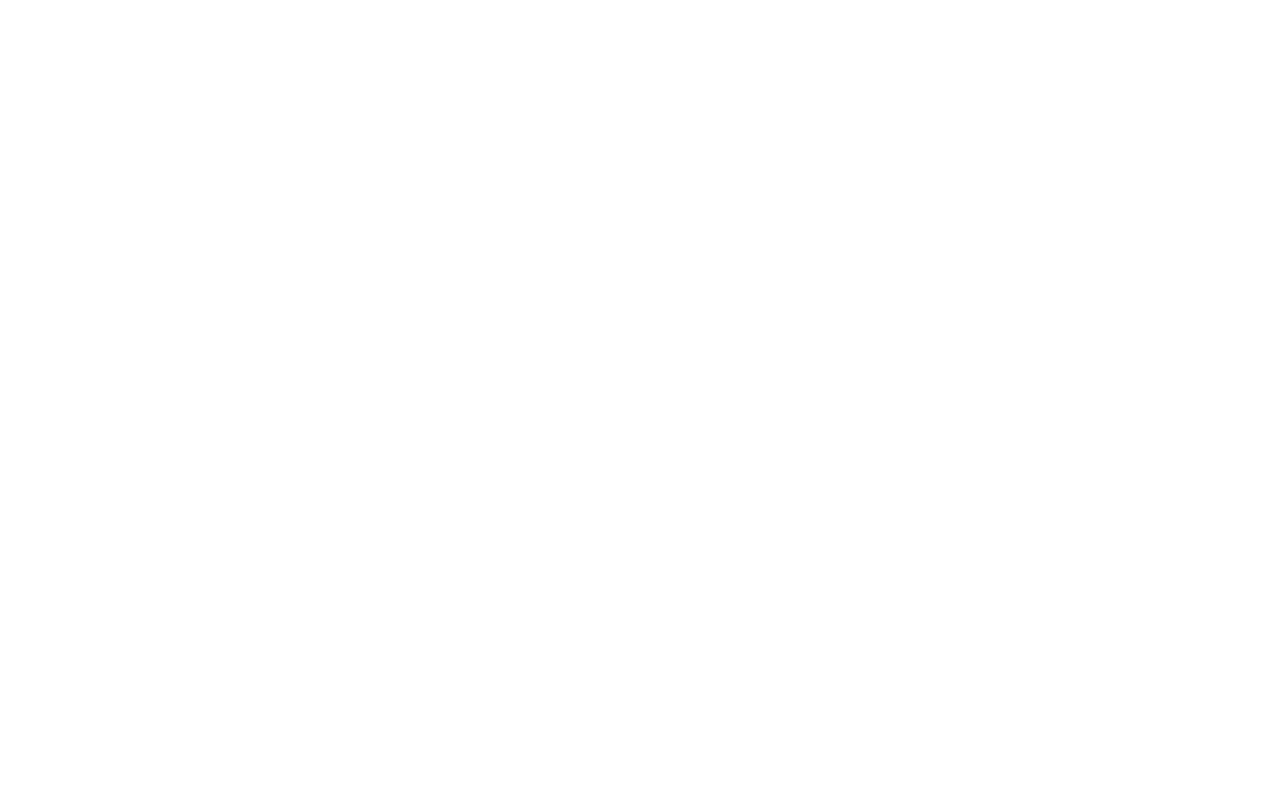
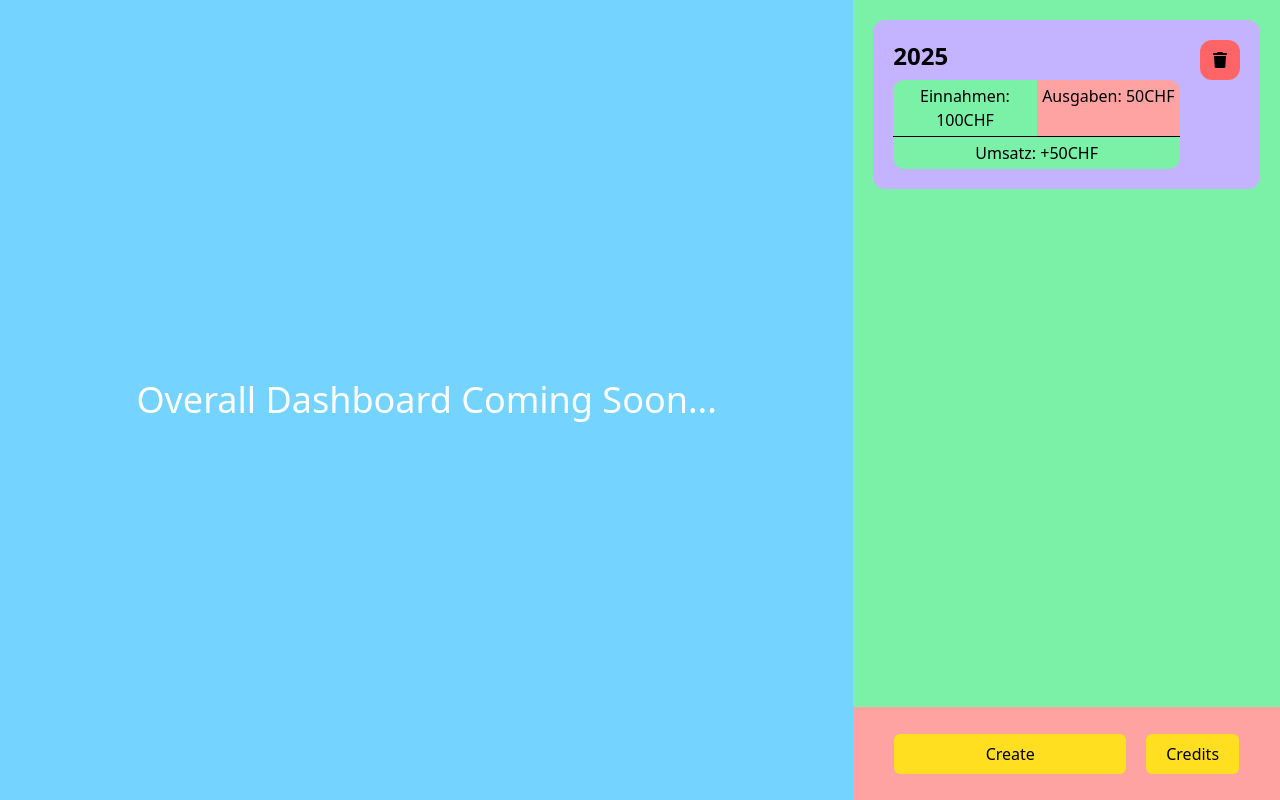
Before and after one commit to xxxCam900xxx/XRBT-Track, a React (Vite) app in the folder app/frontend/: page / in a window 1280 px wide. Built offline with nearby package versions, Linux system fonts and the light colour scheme.

Commit message:
✨ Frontend: visual interface build without any functions yet

```diff
--- a/app/frontend/index.html
+++ b/app/frontend/index.html
@@ -1,13 +1,19 @@
 <!doctype html>
 <html lang="en">
+
 <head>
   <meta charset="UTF-8" />
   <meta name="viewport" content="width=device-width, initial-scale=1.0" />
   <link rel="stylesheet" href="./src/index.css">
+  <link rel="stylesheet" href="https://cdnjs.cloudflare.com/ajax/libs/font-awesome/6.2.0/css/all.min.css"
+    integrity="sha512-xh6O/CkQoPOWDdYTDqeRdPCVd1SpvCA9XXcUnZS2FmJNp1coAFzvtCN9BmamE+4aHK8yyUHUSCcJHgXloTyT2A=="
+    crossorigin="anonymous" referrerpolicy="no-referrer">
   <title>XRBT - Track</title>
 </head>
+
 <body>
   <div id="root"></div>
   <script type="module" src="/src/main.jsx"></script>
 </body>
+
 </html>
--- a/app/frontend/src/App.jsx
+++ b/app/frontend/src/App.jsx
@@ -1,8 +1,22 @@
+import BugetSelectionView from "./assets/components/BugetSelectionView"
+import DashboardView from "./assets/components/DashboardView"
+
 function App() {
   return (
-    <>
-
-    </>
+    <main className="flex flex-row h-full w-full">
+      {/* Dashboard Section */}
+      <section
+        className="w-2/3 bg-sky-300 flex justify-center items-center p-5"
+      >
+        <DashboardView />
+      </section>
+      {/* Folder Selection Section */}
+      <section
+        className="w-1/3 flex flex-col h-full"
+      >
+        <BugetSelectionView />
+      </section>
+    </main>
   )
 }
 
--- /dev/null
+++ b/app/frontend/src/assets/components/BugetSelectionView.jsx
@@ -0,0 +1,39 @@
+function BugetSelectionView() {
+    return (
+        <>
+            {/* Buget Folder List */}
+            <section
+                className="bg-green-300 w-full h-full flex flex-col p-5"
+            >
+                <div className="bg-violet-300 flex flex-row items-center justify-between p-5 rounded-xl relative gap-5 cursor-pointer">
+                    <div className="flex flex-col w-full gap-2">
+                        <h1 className="text-2xl font-semibold">2025</h1>
+                        <div className="flex flex-col justify-center w-full items-center rounded-xl overflow-hidden">
+                            <div className="flex flex-row justify-around w-full">
+                                <p className="border-b w-full text-center p-1 bg-green-300">Einnahmen: 100CHF</p>
+                                <p className="border-b w-full text-center p-1 bg-red-300">Ausgaben: 50CHF</p>
+                            </div>
+                            <h1 className="w-full text-center p-1 bg-green-300">Umsatz: +50CHF</h1>
+                        </div>
+                    </div>
+                    <div className="flex h-full items-start">
+                        <button
+                            className="bg-red-400 text-md aspect-square w-[40px] rounded-xl cursor-pointer"
+                        >
+                            <i class="fa-solid fa-trash"></i>
+                        </button>
+                    </div>
+                </div>
+            </section>
+            {/* Tools */}
+            <section
+                className="bg-red-300 w-full h-[100px] p-5 flex flex-row gap-5 items-center justify-center"
+            >
+                <button className="px-5 h-fit w-3/5 py-2 bg-yellow-300 rounded-md cursor-pointer">Create</button>
+                <button className="px-5 py-2 h-fit bg-yellow-300 rounded-md cursor-pointer">Credits</button>
+            </section>
+        </>
+    )
+}
+
+export default BugetSelectionView
--- /dev/null
+++ b/app/frontend/src/assets/components/DashboardView.jsx
@@ -0,0 +1,11 @@
+function DashboardView() {
+    return (
+        <>
+            <h1 className="text-4xl text-white">
+                Overall Dashboard Coming Soon...
+            </h1>
+        </>
+    )
+}
+
+export default DashboardView
--- a/app/frontend/src/index.css
+++ b/app/frontend/src/index.css
@@ -1 +1,6 @@
 @import "tailwindcss";
+
+#root {
+    height: 100vh;
+    overflow: hidden;
+}
```
Lines whose indentation alone changed are shown as unchanged.
